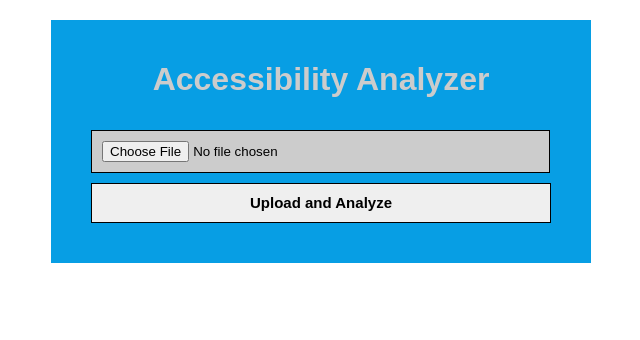
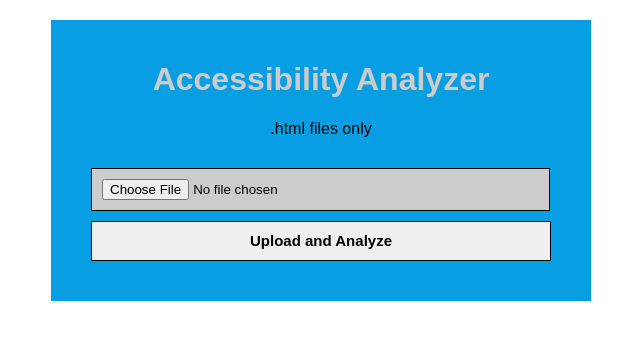
Before and after one commit to Dbachelor/pluro-test-frontend, a React (Create React App) app: page / in a window 1280 px wide. Shown: the top 340 px of the page, without its empty margins (319-959 px from the left). Built offline with nearby package versions, Linux system fonts and the light colour scheme.

Commit message:
correcting header

```diff
--- a/src/App.jsx
+++ b/src/App.jsx
@@ -33,6 +33,7 @@ function App() {
       if (response.status === 200) {
         setResult(response.data);
       }
+      return response
     } catch (err) {
       console.error(err);
       setError('Failed to analyze file.');
@@ -51,6 +52,7 @@ function App() {
     <div className="app">
       <div className="analyzer-container">
         <h1 className='title'>Accessibility Analyzer</h1>
+        <p>.html files only</p>
         <FileUploadForm
           onFileChange={handleFileChange}
           onUpload={handleUpload}
```
